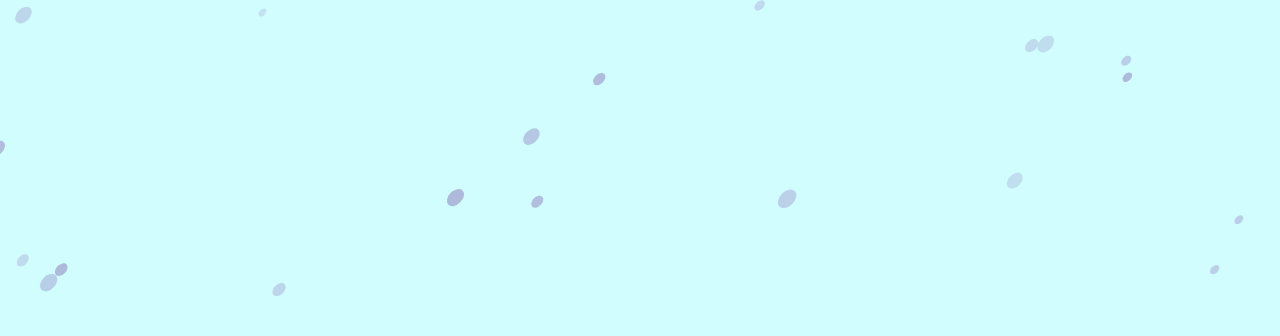
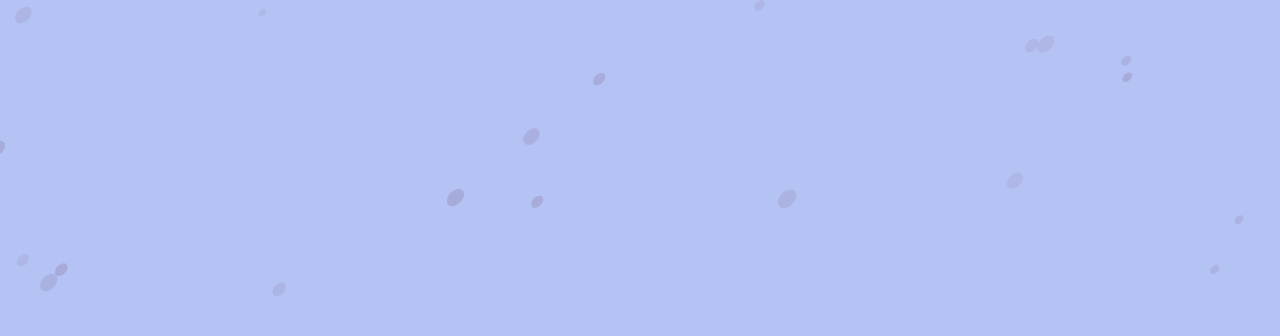
Before and after one commit to hkkenloli/Knock-knock-letter, a plain HTML site: page index.html in a window 1280 px wide. Shown: the top 336 px of the page. Drawn offline with Linux system fonts and the light colour scheme.

Commit message:
Letter change 2

```diff
--- a/script.js
+++ b/script.js
@@ -5,7 +5,7 @@ canvas.height = window.innerHeight;
 
 let petals = [];
 const numberOfPetals = 50;
-const bluebellColor = 'rgba(162, 162, 208, 0.7)';
+const bluebellColor = 'rgba(17, 17, 98, 0.7)';
 
 function createPetal() {
     return {
--- a/style.css
+++ b/style.css
@@ -1,9 +1,9 @@
 :root {
-    --bluebell: #A2A2D0;
-    --cream: #d1fdff;
-    --white: #FFFFFF;
-    --gold: #00d6b6;
-    --dark-gray: #333333;
+    --bluebell: hsl(253, 96%, 18%);
+    --cream: hsl(226, 72%, 83%);
+    --white: oklab(100% 0 -0.00011);
+    --gold: #fffef1;
+    --dark-gray: #1b230c;
     --font-heading: 'Montserrat', sans-serif;
     --font-body: 'Lora', serif;
 }
@@ -72,7 +72,7 @@ body {
 
 .cta-button:hover {
     transform: scale(1.05);
-    background-color: #00ffd9;
+    background-color: #4785f8;
 }
 
 #surprise-content {
@@ -144,7 +144,7 @@ body {
 }
 
 .letter-button:hover {
-     background-color: #b9b9e0;
+     background-color: #000000;
 }
 
 footer {
```
